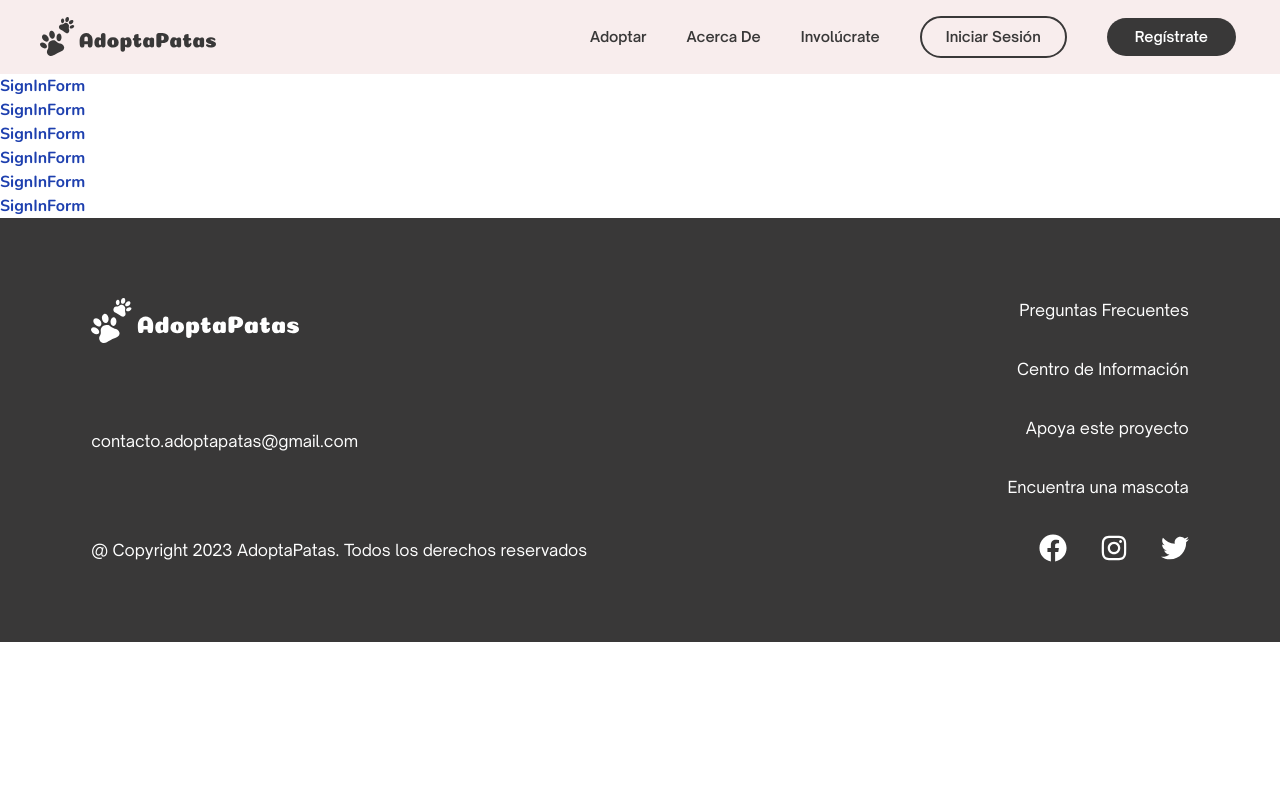
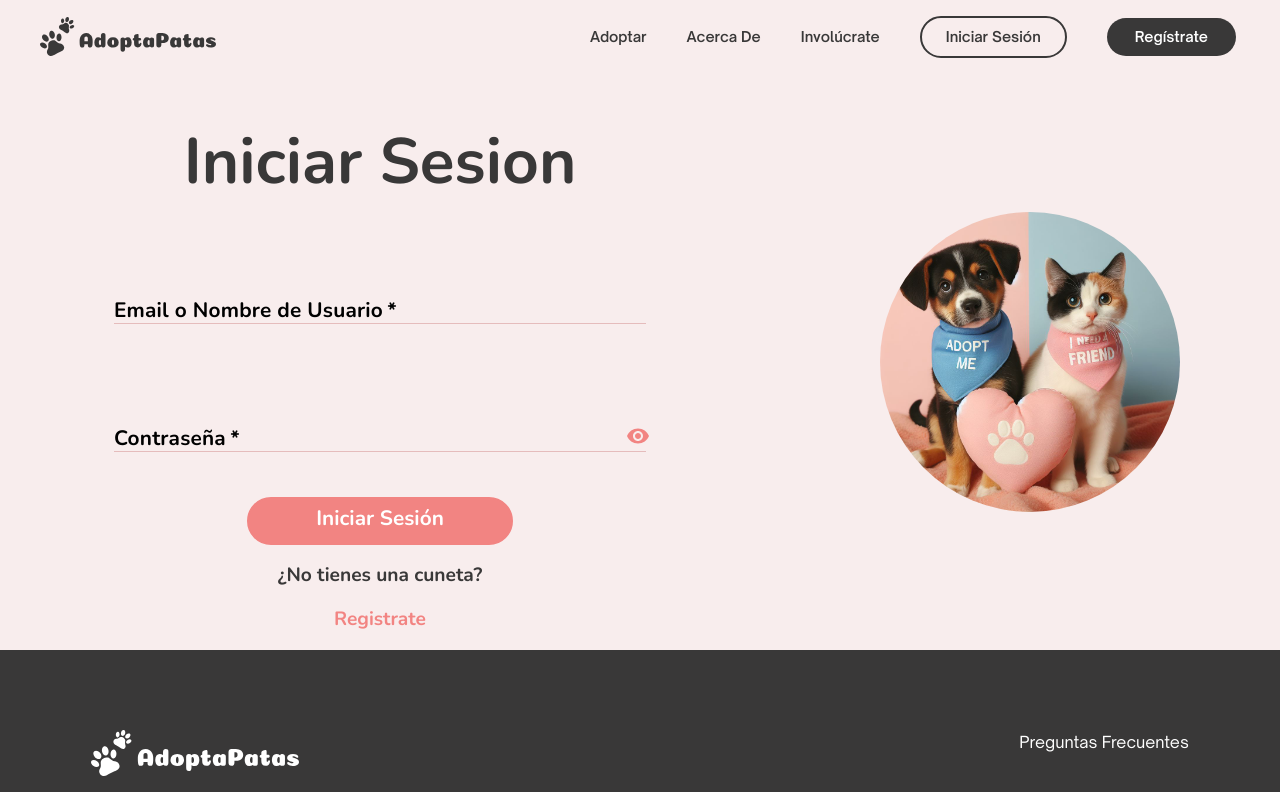
Before and after one commit to Daniel-Iniguez/AdoptaPatas-FrontEnd, a React (Vite) app: page /sign-in in a window 1280 px wide. Shown: the top 792 px of the page. Built offline with nearby package versions, Linux system fonts and the light colour scheme.

Commit message:
Validacion inicio de sesion

```diff
--- a/src/_auth/forms/SignInForm/SignInForm.jsx
+++ b/src/_auth/forms/SignInForm/SignInForm.jsx
@@ -1,16 +1,188 @@
 import React from 'react'
+import { IconButton, InputAdornment } from '@mui/material';
+import { Link, useNavigate } from 'react-router-dom';//Redigire al usuario despues de registar
+import Visibility from '@mui/icons-material/Visibility';
+import VisibilityOff from '@mui/icons-material/VisibilityOff';
+import { useState } from 'react';
+import '../SignUpForm/SignUp.css'
+import { colors } from '../../../assets/MUI/Colors';
+import { TextFieldStyle } from '../TextFieldStyles';
 
-function SignInForm() {
+
+function SignInForm({ onLogin }) {
+
+  const navigate = useNavigate(); //Inicio el historial
+
+  //Use state para ver u ocultar la contraseña
+  const [showPassword, setShowPassword] = useState(false);
+  const handleClickShowPassword = () => setShowPassword((show) => !show);
+
+  const [userName, setUserName] = useState('');
+  const [email, setEmail] = useState('');
+  const [isValidUserName, setIsValidUserName] = useState(true);
+  const [password, setPassword] = useState('');
+  const [isValidPassword, setIsValidPassword] = useState(true);
+  const [isValidUser, setIsValidUser] = useState(true);
+  const [error, setError] = useState('');
+  const [message, setMessage] = useState('');
+
+  const handleUserNameChange = (e) => {
+    const userNameValue = e.target.value;
+    console.log(userNameValue);
+    const usersData = JSON.parse(localStorage.getItem('users')) || [];
+    const user = usersData.find(u => (u.userName === userNameValue || u.email === userNameValue));
+    if (user) {
+      console.log('Usuario Registrado:');
+      console.log(user);
+      setIsValidUserName(true);
+    } else {
+      setIsValidUserName(false);
+    }
+    setUserName(userNameValue);
+    setEmail(userNameValue);
+  };
+
+  const handlePasswordChange = (e) => {
+    const passwordValue = e.target.value;
+    console.log(passwordValue);
+    setPassword(passwordValue);
+  };
+
+  const handleLogin = (e) => {
+    e.preventDefault();
+    // Validar los datos aquí (comparar con datos en local storage)
+    const usersData = JSON.parse(localStorage.getItem('users')) || [];
+    const user = usersData.find(u => (u.userName === userName || u.email === email) && u.password === password);
+    if (user) {
+      console.log('Correcto');
+      console.log(user);
+      setIsValidUser(true);
+      setIsValidPassword(true);
+      navigate('index');
+    } else {
+      if (isValidUserName) {
+        setIsValidPassword(false);
+      }
+      console.log('Incorrecto');
+      setIsValidUser(false);
+      setError('Usuario o contraseña incorrectos');
+    }
+
+  };
+
 
 
   return (
     <>
-      <h1>SignInForm</h1>
-      <h1>SignInForm</h1>
-      <h1>SignInForm</h1>
-      <h1>SignInForm</h1>
-      <h1>SignInForm</h1>
-      <h1>SignInForm</h1>
+      <main className="grid grid-cols-1 sm:grid-cols-1 lg:grid-cols-5 gap-5 mx-auto bg-main-bg-color ">
+        {/* Formulario */}
+        <div className=" col-span-3 my-auto  text-main-text-color ">
+          <h2 className="my-10 text-center text-[4rem]" id='place-signUp'>Iniciar Sesion</h2>
+          {!isValidUser? <p className='text-center text-[2rem]' style={{ color: 'red' }}>{error}</p>:''}
+          <form className=' max-w-[70%] mx-auto' onSubmit={handleLogin} >
+            <TextFieldStyle
+              id="name"
+              type='text'
+              label="Email o Nombre de Usuario"
+              variant="standard"
+              value={userName || email}
+              helperText={isValidUserName ? '' : 'Correo o Nombre de usuario no registrado'}
+              required
+              error={!isValidUserName}
+              fullWidth
+              onChange={handleUserNameChange}
+              sx={{ marginBottom: '15%', marginTop:'5%' }}
+            />
+            <TextFieldStyle
+              id="password"
+              label="Contraseña"
+              variant="standard"
+              value={password}
+              required
+              error={!isValidPassword}
+              helperText={isValidPassword ? '' : 'Contraseña Incorrecta'}
+              sx={{ marginBottom: '1%'}}
+              fullWidth
+              onChange={handlePasswordChange}
+              type={showPassword ? "text" : "password"}
+
+              InputProps={{
+                endAdornment: (
+                  <InputAdornment position="end">
+                    <IconButton
+                      onClick={handleClickShowPassword}
+                      //onMouseDown={handleMouseDownPassword}
+                      edge="end"
+                      style={{ color: colors.buttonColor }}
+                    >
+                      {showPassword ? <VisibilityOff /> : <Visibility />}
+                    </IconButton>
+                  </InputAdornment>
+                )
+              }}
+            />
+            <div className="w-[50%] mx-auto mt-10 border-2 rounded-[50px] border-buttonColor bg-buttonColor hover:bg-main-text-color  text-white ">
+              <button
+                id="buttonContact"
+                className="cursor-pointer mx-auto text-center py-1 px-2 mb-1 text-[1.3rem] flex justify-center align-middle w-full"
+              >
+                Iniciar Sesión
+              </button>
+            </div>
+          </form>
+
+          <p className="text-center text-[1.2rem] my-4">¿No tienes una cuneta?</p>
+          <Link
+            className="text-center text-[1.2rem] flex justify-center my-4 text-buttonColor"
+            to="/sign-up"
+          >
+            Registrate
+          </Link>
+
+          {/* <div className="flex flex-wrap  mb-0">
+              <div className="flex-1 px-4 flex justify-center items-center">
+                <a className="flex justify-center items-center" href="https://www.facebook.com/">
+                  <img
+                    className="fbImage max-w-[20%]"
+                    src="src\assets\img\logos\facebook.png"
+                    alt="Logo Facebook"
+                  />
+                </a>
+              </div>
+              <div className="flex-1 px-4 flex justify-center items-center">
+                <a className="flex justify-center items-center" href="https://www.google.com/">
+                  <img
+                    className="goImage max-w-[20%]"
+                    src="src\assets\img\logos\google.png"
+                    alt="Logo Google"
+                  />
+                </a>
+              </div>
+            </div>
+            <div className="flex flex-wrap  mb-10">
+              <div className="  flex-1 px-4 flex justify-center items-center">
+                <a className="fbImage" href="#">
+                  Facebook
+                </a>
+              </div>
+              <div className="flex-1 px-4 flex justify-center items-center">
+                <a className="goImage" href="#">
+                  Google
+                </a>
+              </div>
+            </div> */}
+        </div>
+        {/* Carrusel Perritos*/}
+        <div className=" hidden lg:block col-span-2 my-auto">
+          <img
+            src="src\assets\img\contact\Carousel\imgContact(4).jpeg"
+            className="mx-auto max-w-[60%] rounded-[100%]"
+            alt="..."
+          />
+        </div>
+
+
+      </main>
     </>
   )
 }
--- a/src/_auth/forms/SignUpForm/SignUpForm.jsx
+++ b/src/_auth/forms/SignUpForm/SignUpForm.jsx
@@ -1,5 +1,5 @@
 import React from 'react'
-import { Autocomplete, Container, Grid, IconButton, InputLabel, OutlinedInput, TextField, InputAdornment, Box } from '@mui/material';
+import { Autocomplete, Container, Grid, IconButton, InputAdornment } from '@mui/material';
 import { Link, useNavigate } from 'react-router-dom';//Redigire al usuario despues de registar
 import Visibility from '@mui/icons-material/Visibility';
 import VisibilityOff from '@mui/icons-material/VisibilityOff';
```
